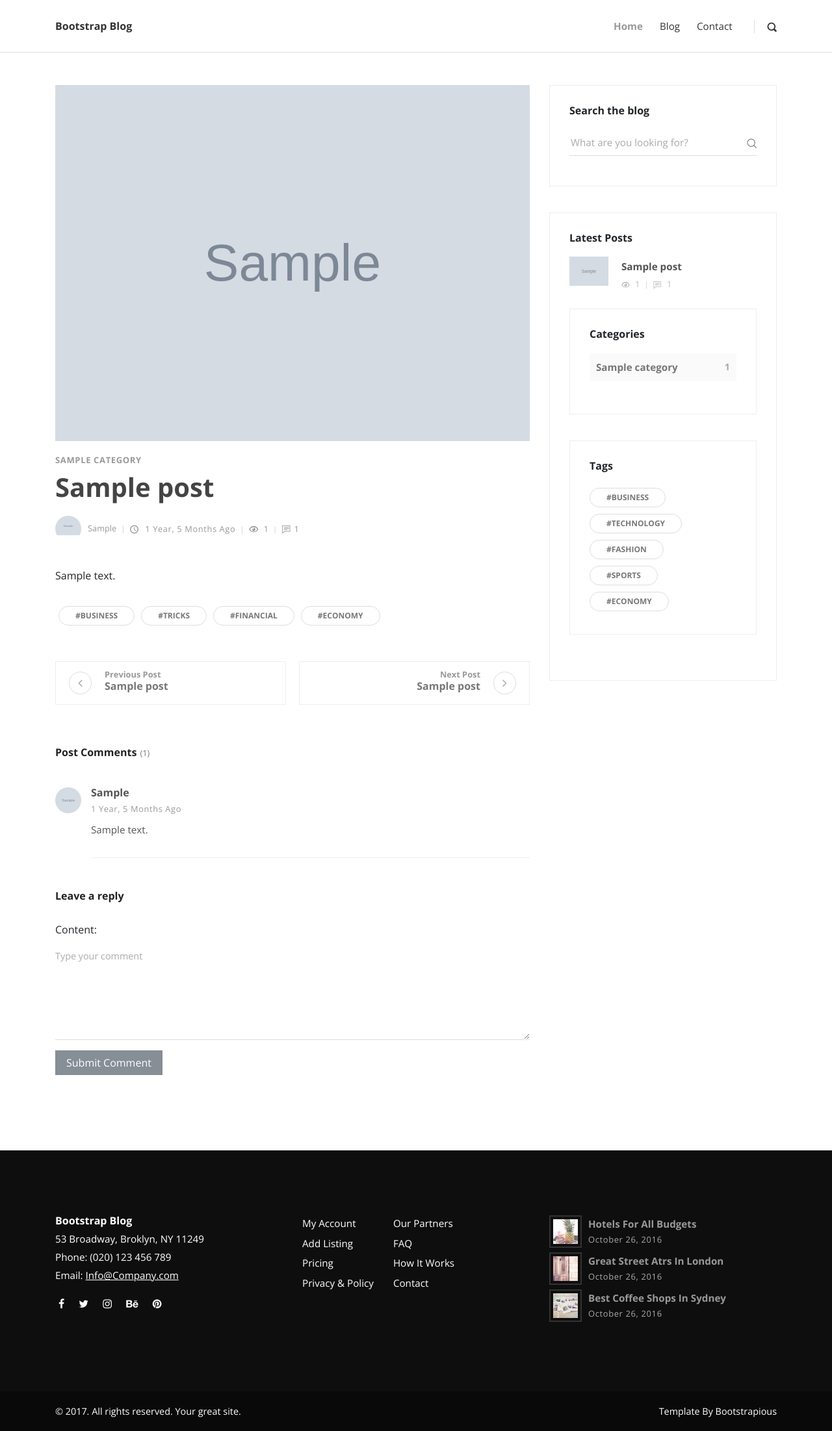
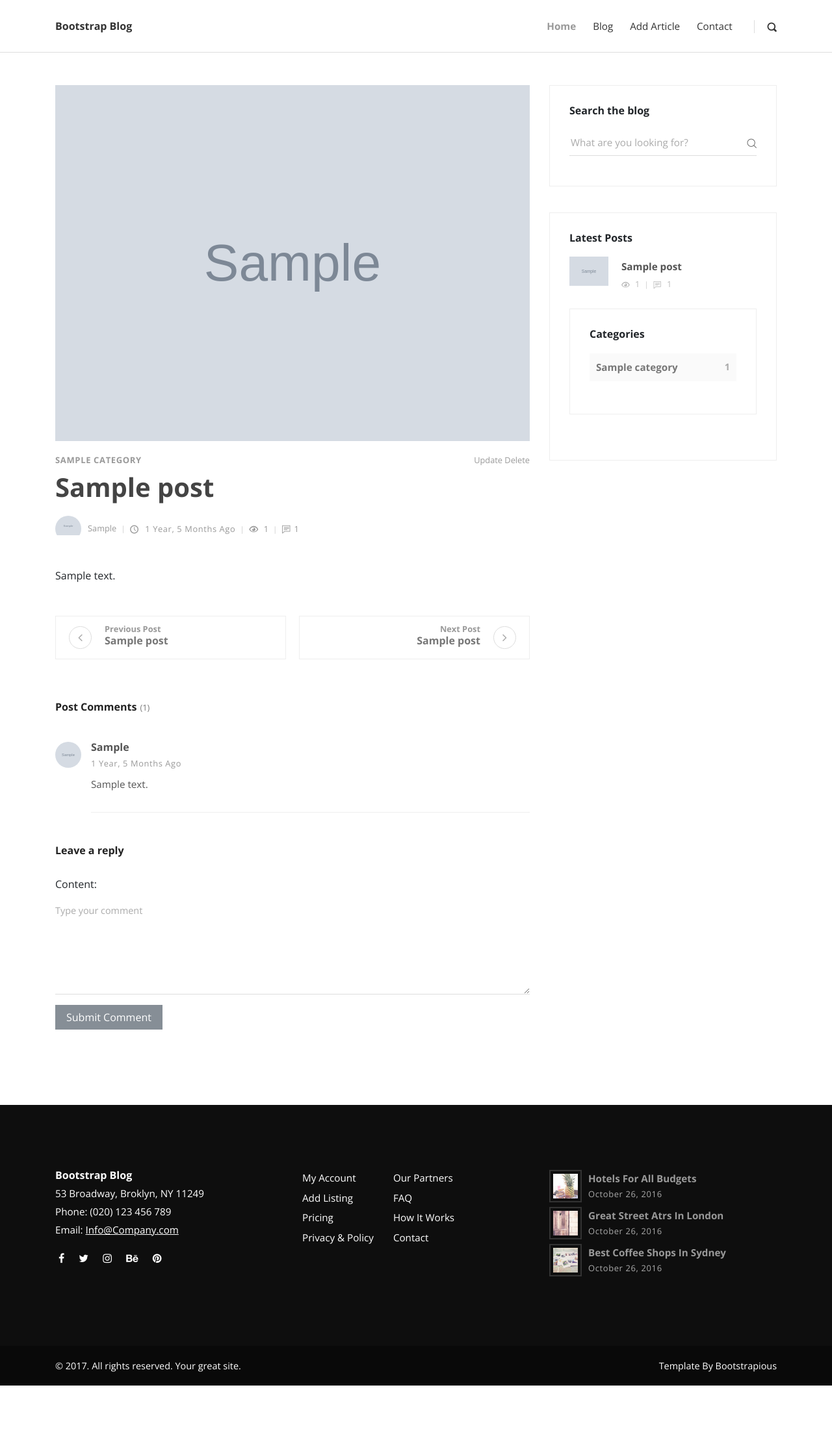
Before and after one commit to LostLite/yet_another_blog, a Django app: page /post/1/ in a window 1280 px wide. Shown: the whole page at 65% size. After the commit the page ends 2133 px from the top, so only its background shows below. Run offline with Django 3.2, Linux system fonts and the light colour scheme; a user stored in the database is signed in; tables that the repository leaves empty hold one stand-in row (values such as "Sample post"); grey boxes marked "Sample" are stand-in pictures; some libraries are stand-ins or nearby versions.

Commit message:
concluded post fixes

```diff
--- a/fbvblog/src/blog/settings.py
+++ b/fbvblog/src/blog/settings.py
@@ -27,6 +27,7 @@ INSTALLED_APPS = [
     'django.contrib.staticfiles',
 
     'tinymce',
+    'crispy_forms',
 
     'posts',
     'marketing',
@@ -125,7 +126,6 @@ DEFAULT_AUTO_FIELD = 'django.db.models.BigAutoField'
 # Tinymce
 TINYMCE_DEFAULT_CONFIG = {
     'height': 360,
-    'width': 1120,
     'cleanup_on_startup': True,
     'custom_undo_redo_levels': 20,
     'selector': 'textarea',
@@ -151,3 +151,6 @@ TINYMCE_DEFAULT_CONFIG = {
     'menubar': True,
     'statusbar': True,
 }
+
+# crispy forms
+CRISPY_TEMPLATE_PACK = 'bootstrap4'
--- a/fbvblog/src/posts/forms.py
+++ b/fbvblog/src/posts/forms.py
@@ -17,7 +17,8 @@ class PostForm(forms.ModelForm):
 
     class Meta:
         model = Post
-        fields = '__all__'
+        fields = ('title', 'overview', 'content', 'thumbnail',
+                  'categories', 'featured', 'previous_post', 'next_post')
 
 
 class CommentForm(forms.ModelForm):
--- a/fbvblog/src/posts/models.py
+++ b/fbvblog/src/posts/models.py
@@ -24,7 +24,7 @@ class Category(models.Model):
 
 class Post(models.Model):
     title = models.CharField(max_length=200)
-    overview = models.TextField()
+    overview = HTMLField()
     timestamp = models.DateTimeField(auto_now_add=True)
     content = HTMLField()
     comment_coumt = models.IntegerField(default=0)
@@ -46,6 +46,16 @@ class Post(models.Model):
             'id': self.id,
         })
 
+    def get_update_url(self):
+        return reverse('post-update', kwargs={
+            'id': self.id,
+        })
+
+    def get_delete_url(self):
+        return reverse('post-delete', kwargs={
+            'id': self.id,
+        })
+
     @property
     def get_comments(self):
         return self.comments.all().order_by('-timestamp')
--- a/fbvblog/src/posts/urls.py
+++ b/fbvblog/src/posts/urls.py
@@ -1,10 +1,17 @@
 from django.urls import path
 
-from .views import index, blog, post, search
+from .views import (
+    index, blog,
+    post, search,
+    post_create, post_delete, post_update
+)
 
 urlpatterns = [
     path('', index, name='home'),
     path('blog/', blog, name='blog'),
     path('search/', search, name='search'),
+    path('create/', post_create, name='post-create'),
     path('post/<int:id>/', post, name='post'),
+    path('post/<int:id>/update/', post_update, name='post-update'),
+    path('post/<int:id>/delete/', post_delete, name='post-delete'),
 ]
--- a/fbvblog/src/posts/views.py
+++ b/fbvblog/src/posts/views.py
@@ -2,9 +2,16 @@ from django.db.models import Count, Q
 from django.core.paginator import Paginator, EmptyPage, PageNotAnInteger
 from django.shortcuts import render, get_object_or_404, redirect
 from django.urls import reverse
-from .models import Post
-from .forms import CommentForm
+from .models import Post, Author
+from .forms import CommentForm, PostForm
 from marketing.models import Signup
+
+
+def get_author(user):
+    qs = Author.objects.filter(user=user)
+    if qs.exists():
+        return qs[0]
+    return None
 
 
 def search(request):
@@ -51,7 +58,7 @@ def index(request):
 
 def blog(request):
     category_count = get_category_count()
-    post_list = Post.objects.all()
+    post_list = Post.objects.all().order_by('-id')
     most_recent = Post.objects.order_by('-timestamp')[:3]
     # define pagination
     paginator = Paginator(post_list, 4)
@@ -96,3 +103,49 @@ def post(request, id):
         'form': form
     }
     return render(request, template_name='post.html', context=context)
+
+
+def post_create(request):
+    title = 'Create'
+    form = PostForm(request.POST or None, request.FILES or None)
+    author = get_author(request.user)
+    if request.method == "POST":
+        if form.is_valid():
+            form.instance.author = author
+            form.save()
+            return redirect(reverse('post', kwargs={
+                'id': form.instance.id,
+            }))
+
+    context = {
+        'title': title,
+        'form': form
+    }
+    return render(request, 'post_create.html', context)
+
+
+def post_update(request, id):
+    title = 'Update'
+    post = get_object_or_404(Post, id=id)
+    form = PostForm(request.POST or None, request.FILES or None, instance=post)
+    author = get_author(request.user)
+    if request.method == "POST":
+        if form.is_valid():
+            form.instance.author = author
+            form.save()
+            return redirect(reverse('post', kwargs={
+                'id': form.instance.id,
+            }))
+
+    context = {
+        'title': title,
+        'form': form
+    }
+    return render(request, 'post_create.html', context)
+
+
+def post_delete(request, id):
+    post = get_object_or_404(Post, id=id)
+    post.delete()
+
+    return redirect(reverse('blog'))
--- a/fbvblog/src/templates/header.html
+++ b/fbvblog/src/templates/header.html
@@ -6,9 +6,9 @@
           <div class="close-btn"><i class="icon-close"></i></div>
           <div class="row d-flex justify-content-center">
             <div class="col-md-8">
-              <form action="#">
+              <form action="{% url 'search' %}">
                 <div class="form-group">
-                  <input type="search" name="search" id="search" placeholder="What are you looking for?">
+                  <input type="search" name="q" id="search" placeholder="What are you looking for?">
                   <button type="submit" class="submit"><i class="icon-search-1"></i></button>
                 </div>
               </form>
@@ -30,6 +30,10 @@
             </li>
             <li class="nav-item"><a href="{% url 'blog' %}" class="nav-link ">Blog</a>
             </li>
+            {% if request.user.is_staff %}
+            <li class="nav-item"><a href="{% url 'post-create' %}" class="nav-link ">Add Article</a>
+            </li>
+            {% endif %}
 
             <li class="nav-item"><a href="#" class="nav-link ">Contact</a>
             </li>
--- a/fbvblog/src/templates/post.html
+++ b/fbvblog/src/templates/post.html
@@ -22,6 +22,12 @@
                       <a href="#">{{ cat.title }}</a>
                     {% endfor %}
                   </div>
+                  {% if request.user.is_staff %}
+                    <div>
+                      <a href="{{post.get_update_url}}">Update</a>
+                      <a href="{{post.get_delete_url}}">Delete</a>
+                    </div>
+                  {% endif %}
                 </div>
                 <h1>{{post.title}}<a href="#"><i class="fa fa-bookmark-o"></i></a></h1>
                 <div class="post-footer d-flex align-items-center flex-column flex-sm-row"><a href="#" class="author d-flex align-items-center flex-wrap">
@@ -36,7 +42,6 @@
                 <div class="post-body">
                   {{post.content|safe}}
                 </div>
-                <div class="post-tags"><a href="#" class="tag">#Business</a><a href="#" class="tag">#Tricks</a><a href="#" class="tag">#Financial</a><a href="#" class="tag">#Economy</a></div>
                 <div class="posts-nav d-flex justify-content-between align-items-stretch flex-column flex-md-row">
                   {% if post.previous_post %}
                     <a href="{{post.previous_post.get_absolute_url}}" class="prev-post text-left d-flex align-items-center">
--- a/fbvblog/src/templates/sidebar.html
+++ b/fbvblog/src/templates/sidebar.html
@@ -42,17 +42,4 @@
         </div>
       {% endfor %}
     </div>
-    <!-- Widget [Tags Cloud Widget]-->
-    <div class="widget tags">
-      <header>
-        <h3 class="h6">Tags</h3>
-      </header>
-      <ul class="list-inline">
-        <li class="list-inline-item"><a href="#" class="tag">#Business</a></li>
-        <li class="list-inline-item"><a href="#" class="tag">#Technology</a></li>
-        <li class="list-inline-item"><a href="#" class="tag">#Fashion</a></li>
-        <li class="list-inline-item"><a href="#" class="tag">#Sports</a></li>
-        <li class="list-inline-item"><a href="#" class="tag">#Economy</a></li>
-      </ul>
-    </div>
   </aside>
```
Also changed, not shown: fbvblog/src/templates/blog.html (+3 -5 lines), fbvblog/src/templates/post_create.html (added, +15 -0 lines), fbvblog/src/media_root/boom_cv3Xt77.jpg (added), fbvblog/src/media_root/juqwaa-logo.png (added), fbvblog/src/media_root/steal_7c1gzGp.jpeg (added), fbvblog/src/posts/migrations/0009_alter_post_overview.py (added), 1 other file.
